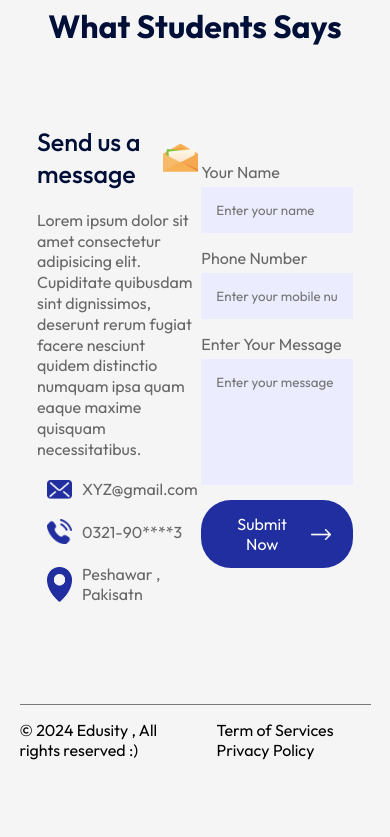
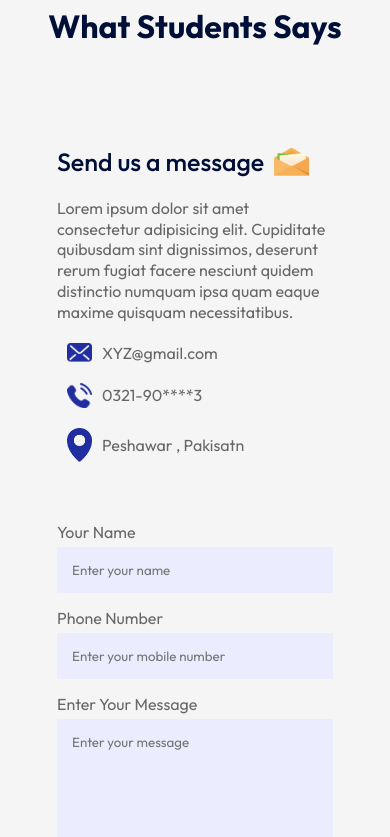
Before and after one commit to Majid-89/edusity-React, a React (Vite) app: page / in a window 390 px wide. Shown: the part 4367-5204 px from the top of the page. Before the commit the page ends 5152 px from the top, so only its background shows below. Built offline with nearby package versions, Linux system fonts and the light colour scheme.

Commit message:
Video added in page

```diff
--- a/src/App.jsx
+++ b/src/App.jsx
@@ -1,4 +1,4 @@
-import React from 'react'
+import React, { useState } from 'react'
 import Navbar from './Components/Navbar/Navbar'
 import Hero from './Components/Hero/Hero'
 import Program from './Components/Programs/Program'
@@ -8,8 +8,11 @@ import Campus from './Components/Campus/Campus'
 import Testimonials from './Components/Testimonials/Testimonials'
 import Contact from './Components/Contact/Contact'
 import Footer from './Components/Footer/Footer'
+import VideoPlayer from './Components/VideoPlayer/VideoPlayer'
 
 const App = () => {
+
+  const [playicon, setPlayicon] = useState(false)
   return (
     <>
       <Navbar />
@@ -17,7 +20,7 @@ const App = () => {
       <div className="container">
         <Title subTitle="Our PROGRAM" title="What We Offer" />
         <Program />
-        <About />
+        <About setPlayicon={setPlayicon} />
         <Title subTitle="Gallery " title="Campus Photos" />
         <Campus />
         <Title subTitle="TESTIMONIALS" title="What Students Says" />
@@ -26,6 +29,7 @@ const App = () => {
         <Contact />
         <Footer />
       </div>
+      <VideoPlayer playicon={playicon} setPlayicon={setPlayicon} />
 
     </>
   )
--- a/src/Components/About/About.css
+++ b/src/Components/About/About.css
@@ -26,7 +26,7 @@
     top: 50%;
     left: 50%;
     transform: translate(-50%, -50%);
-
+    cursor: pointer;
 }
 
 .about h3 {
--- a/src/Components/About/About.jsx
+++ b/src/Components/About/About.jsx
@@ -3,12 +3,12 @@ import "./About.css"
 import About_img from "../../assets/about.png"
 import Play_icon from "../../assets/play-icon.png"
 
-const About = () => {
+const About = ({ setPlayicon }) => {
     return (
         <div className="about" id='about'>
             <div className="about-left">
                 <img src={About_img} alt="about-img" className='about-img' />
-                <img src={Play_icon} alt="Play_icon" className='about-icon' />
+                <img src={Play_icon} alt="Play_icon" className='about-icon' onClick={() => setPlayicon(true)} />
             </div>
             <div className="about-right">
                 <h3>ABOUT UNIVERSITY</h3>
--- a/src/Components/Contact/Contact.css
+++ b/src/Components/Contact/Contact.css
@@ -57,3 +57,16 @@
     display: block;
     margin: 20px 0;
 }
+
+
+/*======= media-query ======*/
+
+@media (max-width: 800px) {
+    .contact {
+        display: block;
+    }
+
+    .contact-col {
+        padding: 20px;
+    }
+}
--- a/src/Components/Footer/Footer.css
+++ b/src/Components/Footer/Footer.css
@@ -12,3 +12,24 @@
     display: inline-block;
     margin-left: 20px;
 }
+
+
+
+
+/*======= media-query ======*/
+
+
+@media (max-width: 600px) {
+    .footer {
+        display: block;
+        text-align: center;
+    }
+
+    .footer ul li {
+        margin: 10px;
+    }
+
+    .footer ul {
+        margin-top: 10px;
+    }
+}
--- /dev/null
+++ b/src/Components/VideoPlayer/VideoPlayer.css
@@ -0,0 +1,23 @@
+.video-player {
+    position: fixed;
+    top: 0;
+    left: 0;
+    width: 100%;
+    height: 100%;
+    background-color: rgb(0, 0, 0, 0.9);
+    z-index: 100;
+    display: flex;
+    justify-content: center;
+    align-items: center;
+}
+
+.video-player video {
+    width: 90%;
+    max-width: 900px;
+    height: auto;
+    border: 4px solid #fff;
+}
+
+.video-player.hide {
+    display: none;
+}
--- /dev/null
+++ b/src/Components/VideoPlayer/VideoPlayer.jsx
@@ -0,0 +1,13 @@
+import React from 'react'
+import Video from "../../assets/Collage-video.mp4"
+import "./VideoPlayer.css"
+
+const VideoPlayer = ({ setPlayicon, playicon }) => {
+    return (
+        <div className={`video-player ${playicon ? ' ' : "hide"}`} onClick={() => setPlayicon(false)}>
+            <video src={Video} autoPlay muted controls></video>
+        </div>
+    )
+}
+
+export default VideoPlayer
--- a/src/index.css
+++ b/src/index.css
@@ -46,6 +46,22 @@ a {
     margin-left: 10px;
 }
 
+/*======= Custom-Scrollbar ======*/
+/* width */
+::-webkit-scrollbar {
+    width: 17px;
+}
+
+/* Track */
+::-webkit-scrollbar-track {
+    background-color: #a8a5c0;
+}
+
+/* Handle */
+::-webkit-scrollbar-thumb {
+    background-color: #212EA0;
+    /* border-radius: 3px; */
+}
 
 /*======= media-query ======*/
 
```
Also changed, not shown: 1 other file (tests, documents, lock files or other folders).
